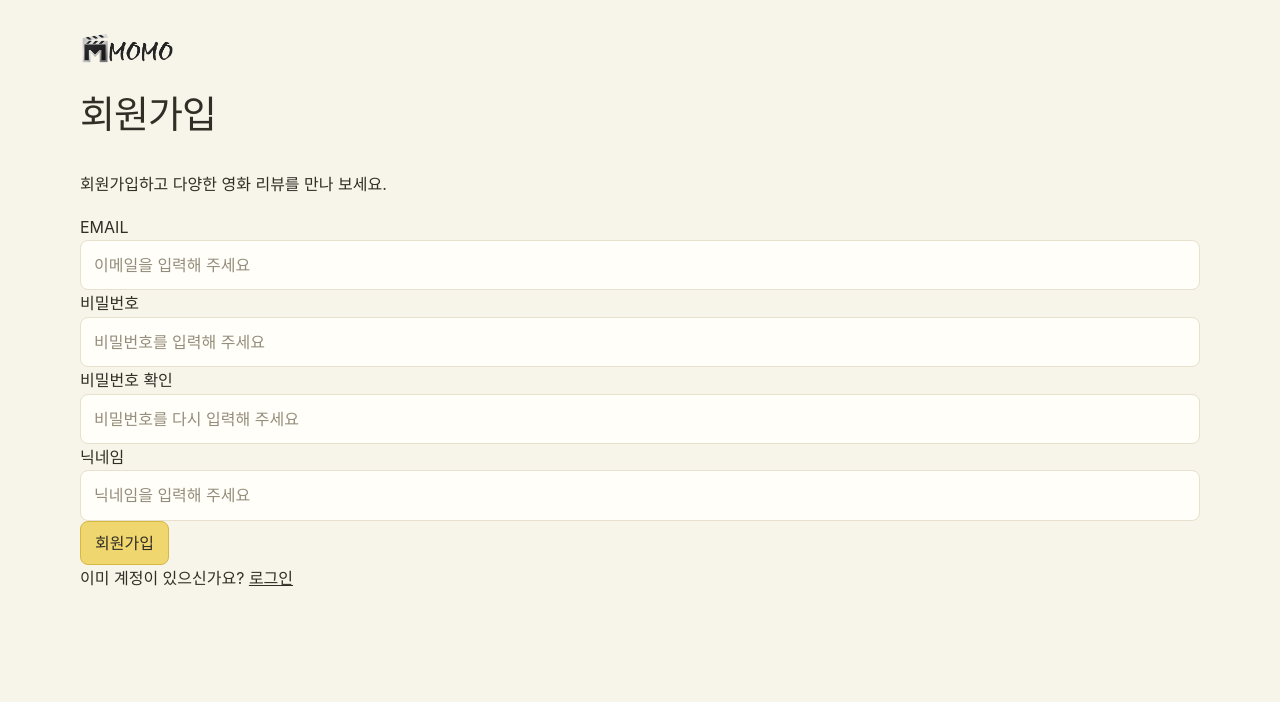
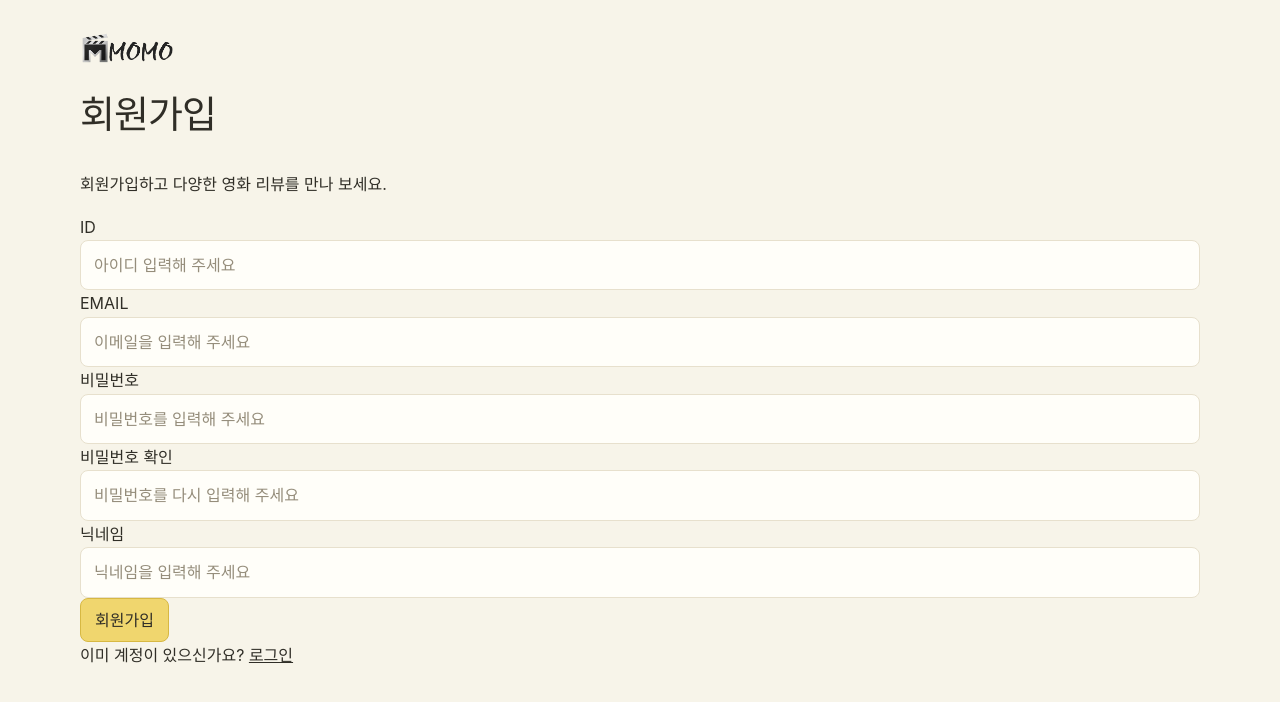
Before and after one commit to madison-yoon/MOMO, a React (Create React App) app in the folder momo-frontend/: page /signup in a window 1280 px wide. Shown: the top 702 px of the page. Built offline with nearby package versions, Linux system fonts and the light colour scheme; a web font is replaced by a local one.

Commit message:
10-28 15:37

```diff
--- a/momo-frontend/src/pages/Home.js
+++ b/momo-frontend/src/pages/Home.js
@@ -3,7 +3,7 @@ import { Link } from "react-router-dom";
 import "../App.css";
 
 // 백엔드 API 서버 주소로 올바르게 설정
-const API_URL = "http://localhost:8111/api/movies";
+const API_URL = "http://localhost:8000/api/movies";
 
 function formatNumber(value) {
   return Number(value || 0).toLocaleString("ko-KR");
--- a/momo-frontend/src/pages/SignUp.js
+++ b/momo-frontend/src/pages/SignUp.js
@@ -1,5 +1,5 @@
 import { useState } from "react";
-import { Link } from "react-router-dom";
+import { Link,useNavigate } from "react-router-dom";
 import '../App.css';
 import logoImage from '../textlogo.png';
 
@@ -11,6 +11,7 @@ const nicknameRegex = /^[가-힣a-zA-Z0-9]{2,10}$/;
 
 function SignUp() {
   const [formData, setFormData] = useState({
+    id: "",
     email: "",
     password: "",
     passwordConfirm: "",
@@ -19,6 +20,7 @@ function SignUp() {
 
   const [errors, setErrors] = useState({});
   const [message, setMessage] = useState("");
+  const navigate = useNavigate();
 
   const handleChange = (e) => {
     const { name, value } = e.target;
@@ -40,6 +42,9 @@ function SignUp() {
     e.preventDefault();
 
     const newErrors = {};
+    if (!formData.id.trim()) {
+      newErrors.id = "아이디를 입력해 주세요.";
+    }
 
     if (!emailRegex.test(formData.email)) {
       newErrors.email = "올바른 이메일 형식을 입력해 주세요.";
@@ -69,7 +74,7 @@ function SignUp() {
             "Content-Type": "application/json",
           },
           body: JSON.stringify({
-            loginId: formData.email,
+            loginId: formData.id,
             email: formData.email,
             password: formData.password,
             nickname: formData.nickname,
@@ -78,8 +83,9 @@ function SignUp() {
 
         if (response.ok) {
           setMessage("회원가입이 완료되었습니다!");
-          // 필요하다면 로그인 페이지로 이동: navigate('/login') 등
-        } else {
+            setTimeout(() => {
+            navigate("/login");
+          }, 1000);        } else {
           setMessage("회원가입에 실패했습니다. 입력한 정보를 확인해 주세요.");
         }
       } catch (error) {
@@ -102,6 +108,20 @@ function SignUp() {
         </p>
 
         <form onSubmit={handleSubmit} noValidate>
+          <div className="auth-field">
+            <label htmlFor="signup-id">ID</label>
+            <input
+              id="signup-id"
+              name="id"
+              type="string"
+              placeholder="아이디 입력해 주세요"
+              value={formData.id}
+              onChange={handleChange}
+            />
+            {errors.id && <p className="auth-error">{errors.id}</p>}
+          </div>
+
+
           <div className="auth-field">
             <label htmlFor="signup-email">EMAIL</label>
             <input
```
